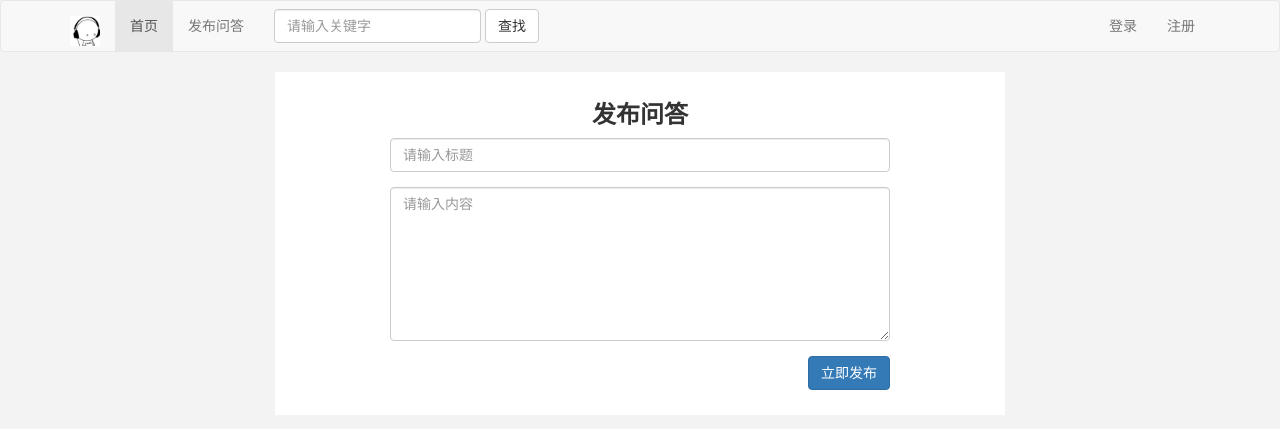
After one commit to JokerPider/demo, a Flask app: page /question/ in a window 1280 px wide. The commit adds this page. Shown: the top 429 px of the page. Run offline with Flask 2, Linux system fonts and the light colour scheme; parts of the project's set-up code (start-up, migrations or seed data) failed here and were passed over; some libraries are stand-ins or nearby versions.

Commit message:
发布问答页面完成

```diff
--- a/zlktqa/static/css/base.css
+++ b/zlktqa/static/css/base.css
@@ -13,3 +13,8 @@ body{
 	margin:0 auto;
 	padding: 10px;
 }
+
+.page-title{
+	text-align: center;
+	font-weight: 900;
+}
--- /dev/null
+++ b/zlktqa/static/css/question.css
@@ -0,0 +1,5 @@
+.form-container{
+	width: 500px;
+	margin:0 auto;
+	text-align: right;
+}
--- a/zlktqa/templates/base.html
+++ b/zlktqa/templates/base.html
@@ -32,7 +32,7 @@
 	        	<a href="/">首页 <span class="sr-only">(current)</span></a>
 	        </li>
 	        <li>
-	        	<a href="#">发布问答</a>
+	        	<a href="{{ url_for('question') }}">发布问答</a>
 	        </li>
 	      </ul>
 	      <form class="navbar-form navbar-left">
--- a/zlktqa/templates/login.html
+++ b/zlktqa/templates/login.html
@@ -7,7 +7,7 @@
 {% endblock %}
 
 {% block main %}
-	<h3 class='login-title'>登录</h3>
+	<h3 class='page-title'>登录</h3>
 	<form action="" method="POST">
 		<div class='form-container'>
 			<div class="form-group">
--- /dev/null
+++ b/zlktqa/templates/question.html
@@ -0,0 +1,22 @@
+{% extends 'base.html' %}
+
+{% block title %}发布问答{% endblock %}
+
+{% block head %}
+	<link rel="stylesheet" type="text/css" href="{{ url_for('static', filename='css/question.css') }}">
+{% endblock %}
+
+{% block main %}
+	<h3 class='page-title'>发布问答</h3>
+	<form class="form-container" method="POST">
+		<div class="form-group">
+			<input class="form-control" placeholder="请输入标题" name='title'></input>
+		</div>
+		<div class="form-group">
+			<textarea class="form-control" placeholder="请输入内容" name='content' rows='7'></textarea>
+		</div>
+		<div class="form-group">
+			<botton class="btn btn-primary">立即发布</botton>
+		</div>
+	</form>
+{% endblock %}
--- a/zlktqa/templates/regist.html
+++ b/zlktqa/templates/regist.html
@@ -7,7 +7,7 @@
 {% endblock %}
 
 {% block main %}
-	<h3 class='regist-title'>注册</h3>
+	<h3 class='page-title'>注册</h3>
 	<form class="form-container" method="POST">
 		<div class="form-group">
 			<input type="text" class='form-control' placeholder="用户名" name='username'>
--- a/zlktqa/zlktqa.py
+++ b/zlktqa/zlktqa.py
@@ -60,6 +60,15 @@ def logout():
 	session.clear()
 	return redirect(url_for('login'))
 
+
+@app.route('/question/', methods=['GET', 'POST'])
+def question():
+	if request.method == 'GET':
+		return render_template('question.html')
+	else:
+		pass
+
+
 @app.context_processor
 def my_context_processor():
 	user_id = session.get('user_id')
```
Also changed, not shown: zlktqa/static/css/login_regist.css (+0 -8 lines).
